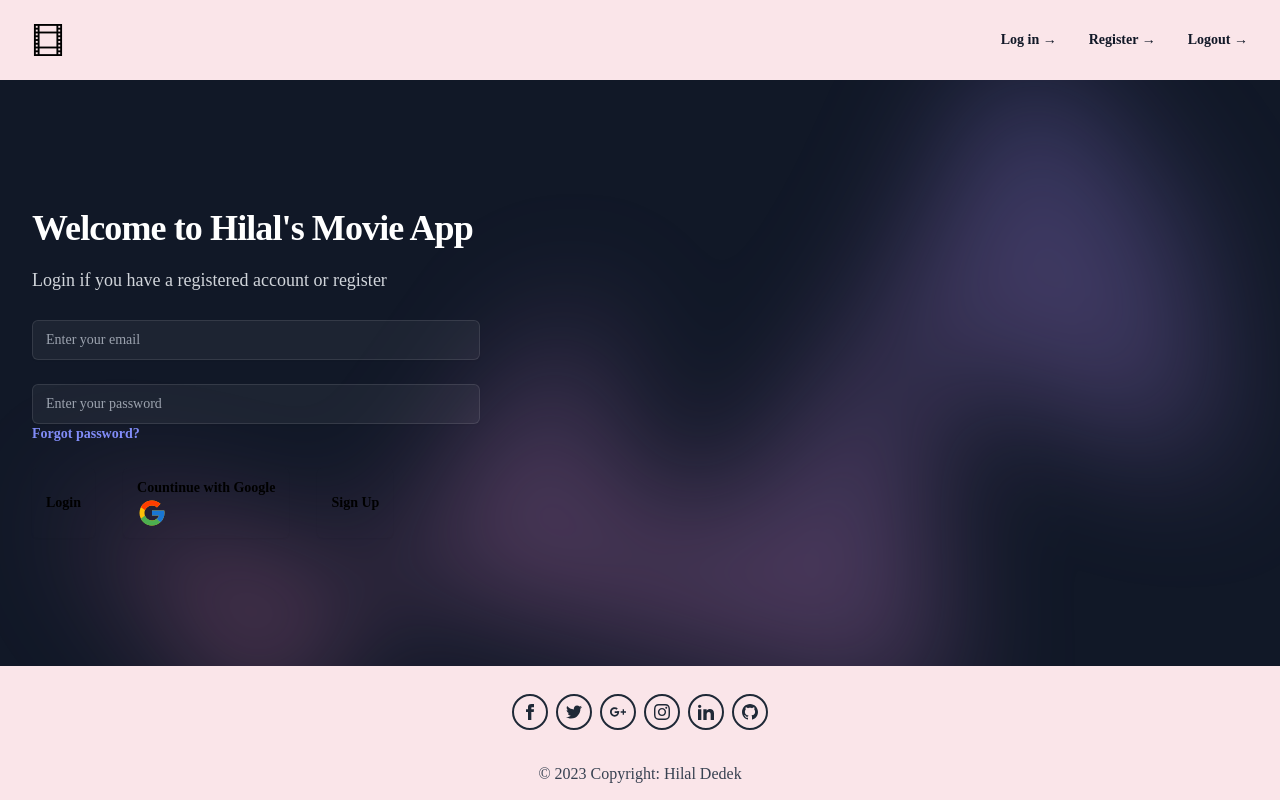
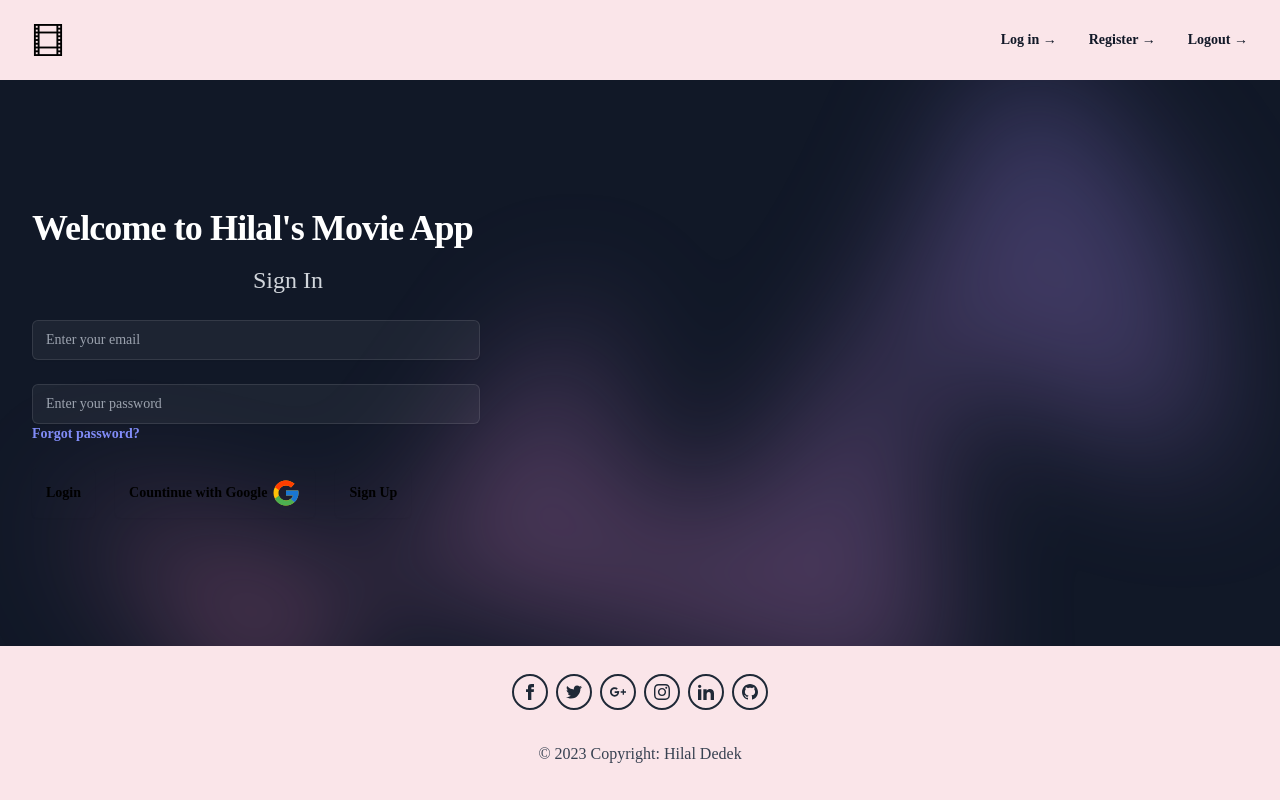
Before and after one commit to hilaldedek/React-MovieApp, a React (Create React App) app: page /login in a window 1280 px wide. Built offline with nearby package versions, Linux system fonts and the light colour scheme; what tw-elements would draw is missing.

Commit message:
styling problems fixed

```diff
--- a/src/components/Navbar.jsx
+++ b/src/components/Navbar.jsx
@@ -1,6 +1,7 @@
 import React from 'react'
 import { useState } from 'react'
 import movieIcon from "../assets/icons/movie.png"
+import counterGif from "../assets/icons/counter.gif"
 import { Dialog} from '@headlessui/react'
 import {
   Bars3Icon,
@@ -77,6 +78,7 @@ const Navbar = () => {
                 >
                   Logout
                 </a>
+                <img src={counterGif}/>
               </div>
             </div>
           </div>
--- a/src/pages/Login.jsx
+++ b/src/pages/Login.jsx
@@ -1,5 +1,6 @@
 import React,{ useState } from 'react'
 import GoogleIcon from '../assets/icons/GoogleIcon'
+import { Link } from 'react-router-dom';
 
 const Login = () => {
   const[email,setEmail]=useState("");
@@ -15,9 +16,9 @@ const Login = () => {
         <div className="mx-auto grid max-w-2xl grid-cols-1 gap-x-8 gap-y-16 lg:max-w-none lg:grid-cols-2">
           <div className="max-w-xl lg:max-w-lg" >
             <h2 className="text-3xl font-bold tracking-tight text-white sm:text-4xl">Welcome to Hilal's Movie App</h2>
-            <p className="mt-4 text-lg leading-8 text-gray-300">
-            Login if you have a registered account or register
-            </p>
+            <h3 className="mt-4 text-2xl leading-8 text-gray-300 text-center">
+            Sign In
+            </h3>
             <form onSubmit={handleSubmit}>
             <div className="mt-6 flex max-w-md gap-x-4">
               <label htmlFor="email-address" className="sr-only">
@@ -57,7 +58,7 @@ const Login = () => {
                   </a>
                 </div>
               <div className='flex'>
-                <div  className="mt-6 flex max-w-md gap-x-4 mr-7" >
+                <div  className="mt-6 flex max-w-md gap-x-4" >
                   <button
                   type="submit"
                   className="flex-none rounded-md bg-danger-100 px-3.5 py-2.5 text-sm font-semibold text-black shadow-sm hover:bg-danger-200 focus-visible:outline focus-visible:outline-2 focus-visible:outline-offset-2 focus-visible:outline-indigo-500 mx-auto" onClick={handleSubmit}
@@ -65,20 +66,21 @@ const Login = () => {
                   Login
                 </button>
               </div>
-              <div  className="mt-6 flex max-w-md gap-x-4 mr-7">
+              <div  className="mt-6 flex max-w-md gap-x-4 mx-5">
+
                 <button
                 type="button"
-                className="flex-none rounded-md bg-danger-100 px-3.5 py-2.5 text-sm font-semibold text-black shadow-sm hover:bg-danger-200 focus-visible:outline focus-visible:outline-2 focus-visible:outline-offset-2 focus-visible:outline-indigo-500 mx-auto"
+                className="flex justify-center items-center rounded-md bg-danger-100 px-3.5 py-2.5 text-sm font-semibold text-black shadow-sm hover:bg-danger-200 focus-visible:outline focus-visible:outline-2 focus-visible:outline-offset-2 focus-visible:outline-indigo-500 mx-auto"
               >
-                Countinue with Google<GoogleIcon/>
+                Countinue with Google<GoogleIcon className="ml-1"/>
               </button>
               </div>
-              <div  className="mt-6 flex max-w-md gap-x-4">
+              <div  className="mt-6 flex max-w-md gap-x-4 mr-5">
               <button
                   type="submit"
                   className="flex-none rounded-md bg-danger-100 px-3.5 py-2.5 text-sm font-semibold text-black shadow-sm hover:bg-danger-200 focus-visible:outline focus-visible:outline-2 focus-visible:outline-offset-2 focus-visible:outline-indigo-500 mx-auto" onClick={handleSubmit}
                 >
-                  Sign Up
+                  <Link to="/register">Sign Up</Link>
                 </button>
                 </div>
               </div>
--- a/src/pages/Register.jsx
+++ b/src/pages/Register.jsx
@@ -20,9 +20,9 @@ const Register = () => {
         <div className="mx-auto grid max-w-2xl grid-cols-1 gap-x-8 gap-y-16 lg:max-w-none lg:grid-cols-2">
           <div className="max-w-xl lg:max-w-lg" >
             <h2 className="text-3xl font-bold tracking-tight text-white sm:text-4xl">Welcome to Hilal's Movie App</h2>
-            <p className="mt-4 text-lg leading-8 text-gray-300">
-            Login if you have a registered account or register
-            </p>
+            <h3 className="mt-4 text-2xl leading-8 text-gray-300 text-center">
+            Register
+            </h3>
             <form onSubmit={handleSubmit}>
               <div className="mt-6 flex max-w-md gap-x-4">
               <label htmlFor="first-name" className="sr-only">
@@ -103,9 +103,9 @@ const Register = () => {
               <div  className="mt-6 flex max-w-md gap-x-4">
                 <button
                 type="button"
-                className="flex-none rounded-md bg-danger-100 px-3.5 py-2.5 text-sm font-semibold text-black shadow-sm hover:bg-danger-200  focus-visible:outline focus-visible:outline-2 focus-visible:outline-offset-2 focus-visible:outline-indigo-500 mx-auto"
+                className="flex justify-center items-center rounded-md bg-danger-100 px-3.5 py-2.5 text-sm font-semibold text-black shadow-sm hover:bg-danger-200  focus-visible:outline focus-visible:outline-2 focus-visible:outline-offset-2 focus-visible:outline-indigo-500 mx-auto"
               >
-                Countinue with Google<GoogleIcon/>
+                Countinue with Google<GoogleIcon className="ml-1"/>
               </button>
               </div>
               </div>
```
Also changed, not shown: 1 other file (tests, documents, lock files or other folders).
